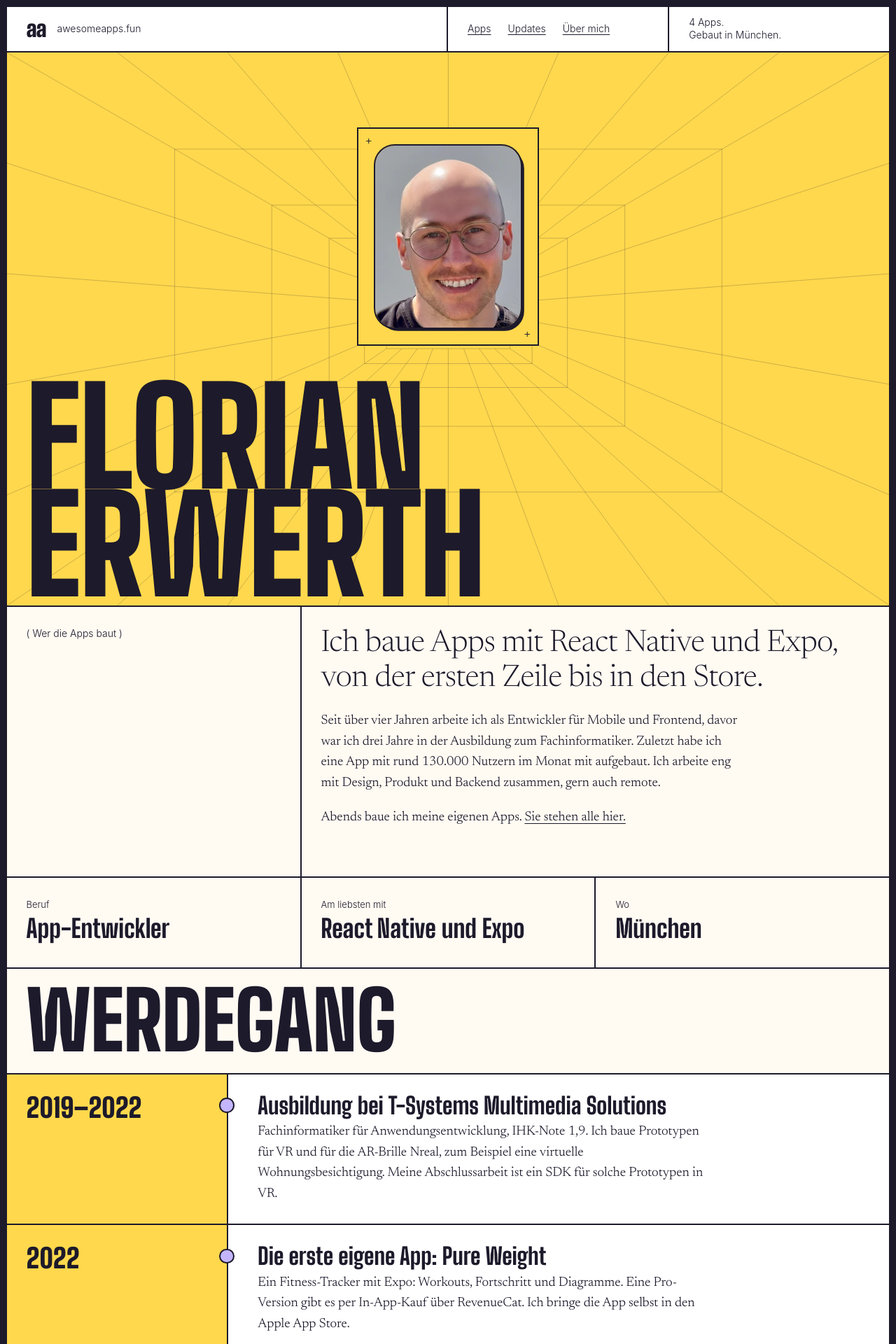
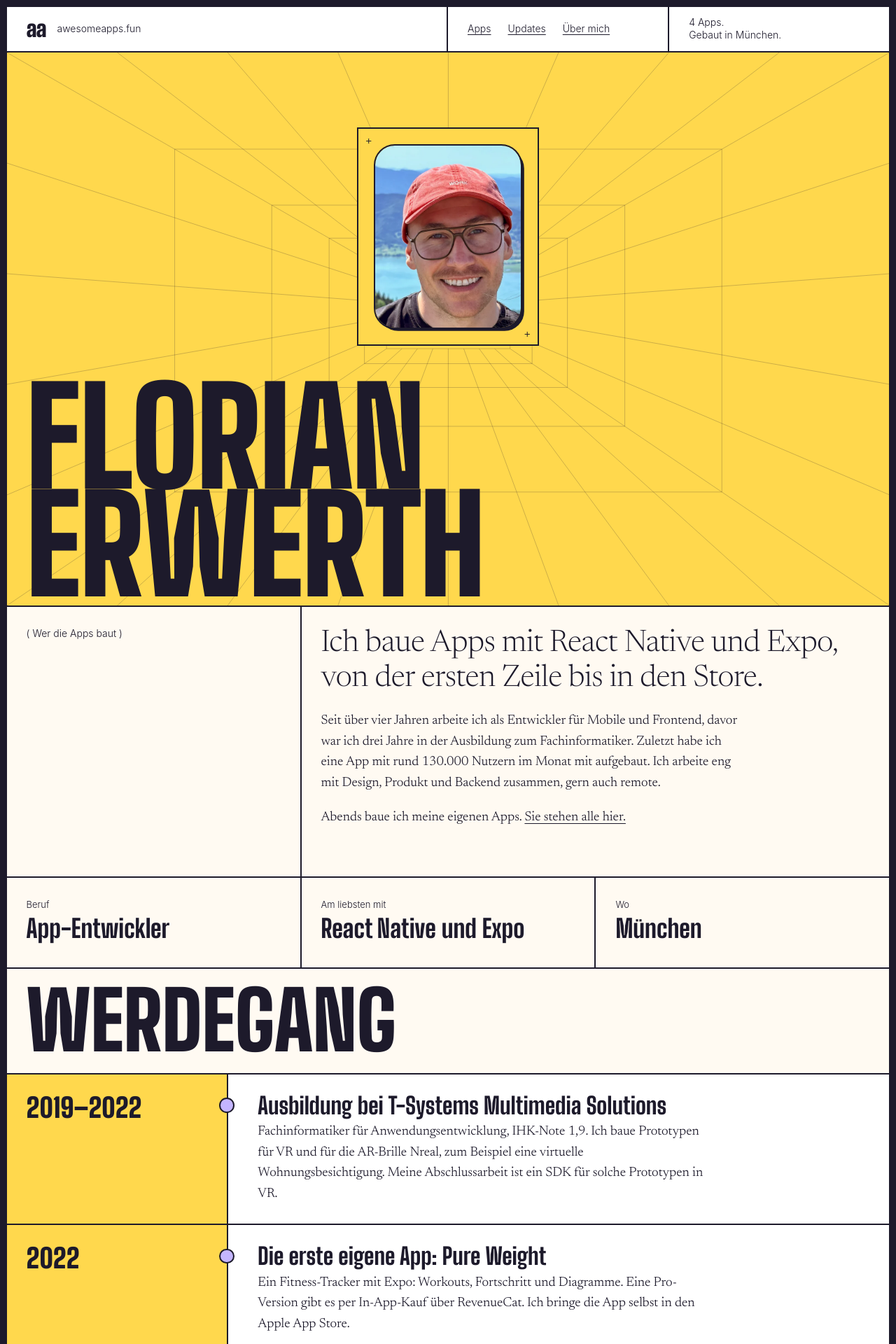
Before and after one commit to FloErwerth/FloErwerth.github.io, a Jekyll site: the page built from ueber-mich/index.html, in a window 1280 px wide. Shown: the top 1920 px of the page at 70% size. Built offline with Jekyll 4.4.1, drawn with Linux system fonts in a browser that asks for light colours.

Commit message:
Über mich: use the photo at the lake instead of the CV photo
Co-Authored-By: Claude Opus 5.5 <noreply@anthropic.com>

```diff
--- a/ueber-mich/index.html
+++ b/ueber-mich/index.html
@@ -12,7 +12,7 @@ description: Florian Erwerth baut Apps mit React Native und Expo. Sein Weg von d
     {% include tunnel.svg %}
     <div class="hero-app-icon">
       <span class="cross" aria-hidden="true"></span>
-      <img class="portrait" src="{{ '/assets/florian.webp' | relative_url }}" alt="Florian Erwerth lacht in die Kamera. Er trägt eine runde Brille und ein schwarzes T-Shirt." width="264" height="330" />
+      <img class="portrait" src="{{ '/assets/florian.webp' | relative_url }}" alt="Florian Erwerth lacht in die Kamera. Er trägt eine Brille und eine rote Kappe, hinter ihm liegen ein See und Berge." width="528" height="660" />
     </div>
     <h1 class="giant giant-app">Florian Erwerth</h1>
   </header>
```
Also changed, not shown: assets/florian.webp.
